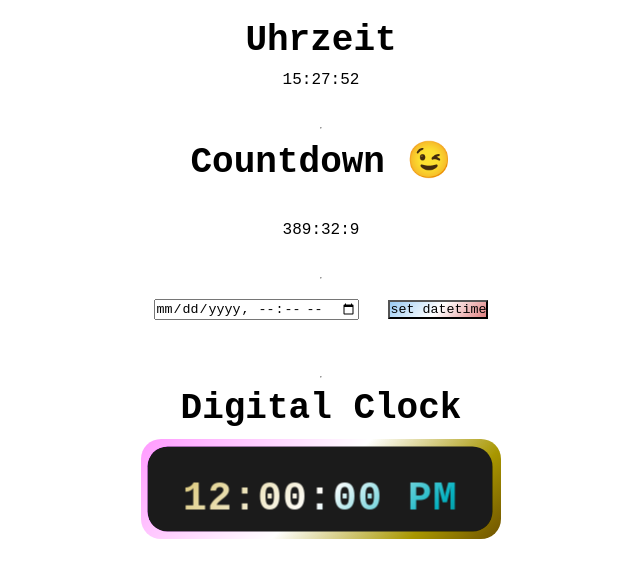
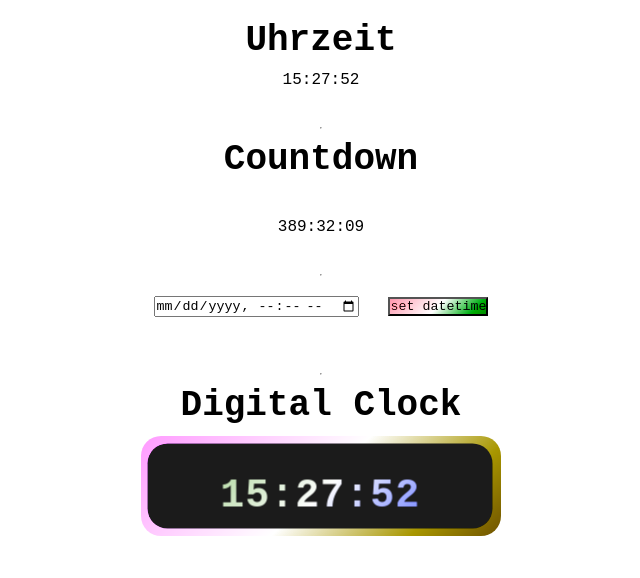
Before and after one commit to tomtomturbo/Timer, a plain HTML site: page index.html in a window 1280 px wide. Shown: the whole page, without its empty margins (319-959 px from the left). Drawn offline with Linux system fonts and the light colour scheme.

Commit message:
fixed: Zeit mit 0 aufgefüllt wenn 1stellig

```diff
--- a/index.html
+++ b/index.html
@@ -16,7 +16,7 @@
     <br>
     <hr>
 
-    <h1>Countdown 	😉</h1>
+    <h1>Countdown </h1>
     <br>
 
     <p id="timer">00:00:00</p>
--- a/script.js
+++ b/script.js
@@ -14,6 +14,13 @@ interval1 = setInterval(
         einzuschieben (":"), dass alles als String betrachtet wird*/
 
         document.getElementById("clock").innerHTML =
+            currentDate.getHours().toString().padStart(2,"0")+ // 0 muss ein String sein daher in ""
+            ":"+
+            currentDate.getMinutes().toString().padStart(2,"0")+
+            ":"+
+            currentDate.getSeconds().toString().padStart(2,"0")
+
+            document.getElementById("time").innerHTML =
             currentDate.getHours().toString().padStart(2,"0")+ // 0 muss ein String sein daher in ""
             ":"+
             currentDate.getMinutes().toString().padStart(2,"0")+
@@ -41,16 +48,10 @@ interval2 = setInterval(
         timerMinutes = Math.floor((dateTarget/60)) % 60;
         timerSeconds = dateTarget % 60;
 
-            document.getElementById("timer").innerHTML =
-            currentDate.getHours().toString().padStart(2,"0")+
-            ":"+
-            currentDate.getMinutes().toString().padStart(2,"0")+
-            ":"+
-            currentDate.getSeconds().toString().padStart(2,"0")
 
             //console.log(timerSeconds)
 
-            document.querySelector("#timer").innerText = `${timerHours}:${timerMinutes}:${timerSeconds}`;
+            document.querySelector("#timer").innerText = `${timerHours.toString().padStart(2,"0")}:${timerMinutes.toString().padStart(2,"0")}:${timerSeconds.toString().padStart(2,"0")}`;
 
             dateTarget--;
 
--- a/style.css
+++ b/style.css
@@ -40,13 +40,13 @@ html,body{
     background: linear-gradient(135deg, #14ffe9, #ffffff, #ff00e0);
     -webkit-background-clip: text;
     -webkit-text-fill-color: transparent;
-    animation: animate 1.5s linear infinite;
+    animation: animate 2s linear infinite;
 }
 @keyframes animate {
     100%{
         filter: hue-rotate(360deg);
 }}
 .date-button{
-    background: linear-gradient(135deg, #9acbf3, #ffffff, #e08181);
-
+    background: linear-gradient(135deg, #14ffe9, #ffffff, #ff00e0);
+    animation: animate 2s linear infinite;
 }
```
